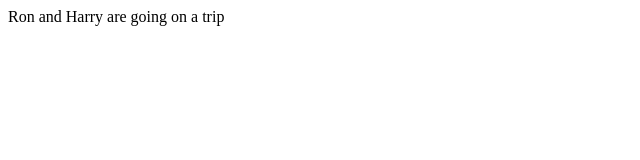
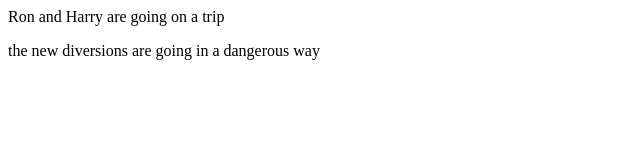
Before and after one commit to parvatisanthosh/hogwarts-, a plain HTML site: page index.html in a window 1280 px wide. Shown: the whole page, without its empty margins (0-640 px from the left). Drawn offline with Linux system fonts and the light colour scheme.

Commit message:
things have to change

```diff
--- a/index.html
+++ b/index.html
@@ -1 +1,2 @@
 <p>Ron and Harry are going on a trip</p>
+<p>the new diversions are going in a dangerous way</p>
```
